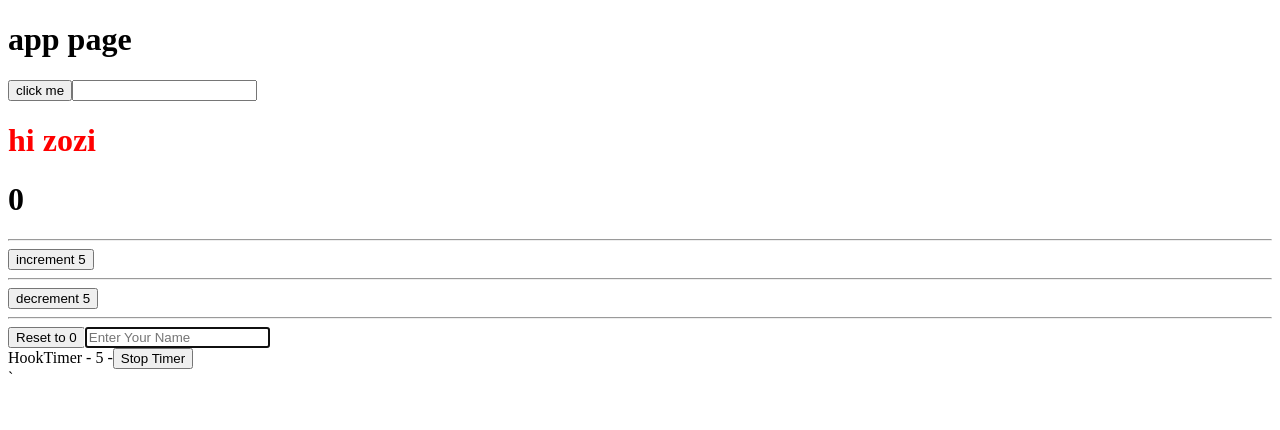
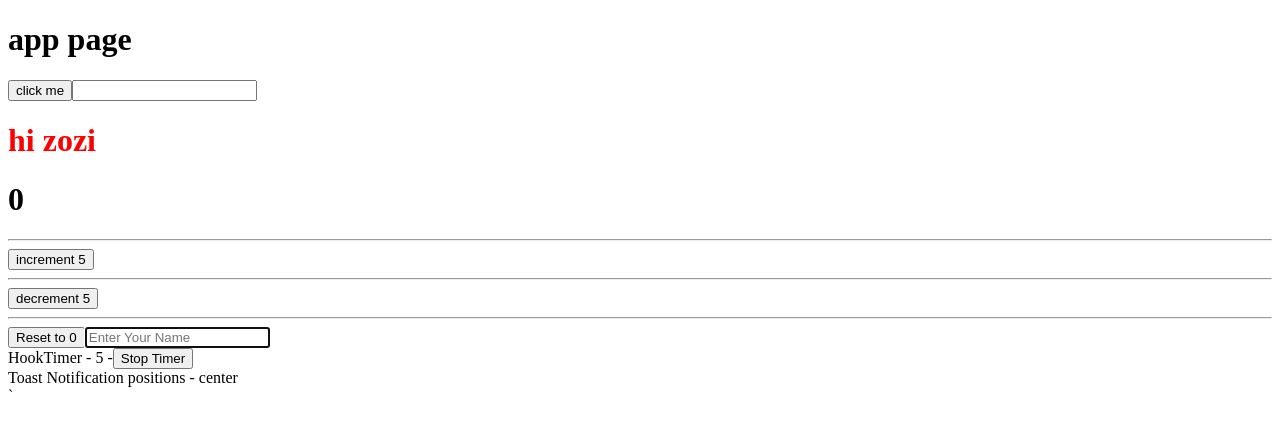
Before and after one commit to mohammadvaladbiegi2/React-Typescript, a React (Vite) app: page / in a window 1280 px wide. Shown: the top 430 px of the page. Built offline with nearby package versions, Linux system fonts and the light colour scheme.

Commit message:
Template Literals and Exclude

```diff
--- a/src/App.tsx
+++ b/src/App.tsx
@@ -6,6 +6,7 @@ import Reducer from "./component/Hooks/Reducer";
 import ContexThemProvider from "./component/ContexAPI/themcontex";
 import InputRef from "./component/UseRef-type/input.Ref.Simple";
 import { MutableRef } from "./component/UseRef-type/Mutable.Ref";
+import { Toast } from "./component/Template-Literals-Exclude/Positions";
 
 const App = (): JSX.Element => {
 
@@ -30,6 +31,7 @@ const App = (): JSX.Element => {
       <Reducer />
       <InputRef />
       <MutableRef />
+      <Toast positions="center"/>
     </ContexThemProvider>
   );
 }
--- a/src/component/Template-Literals-Exclude/Positions.tsx
+++ b/src/component/Template-Literals-Exclude/Positions.tsx
@@ -19,12 +19,15 @@ type positionType = `${HorizontalPosition}-${VerticalPosition}` // still we have
 // with using Exclude
 
 
-type positionTypeExclude = Exclude<`${HorizontalPosition}-${VerticalPosition}`, 'center-center'> | 'center' // first arg is positions and second arg  There is a situation that I want to be removed
+type positionTypeExclude = Exclude<`${HorizontalPosition}-${VerticalPosition}`, 'center-center'> | 'center' // first arg is positions and second arg  There is a position that we want to be removed
 
 // and this | 'center' mean positions also can be single center
 
+type ToastProps = {
+    positions : positionTypeExclude
+}
 
 
-export const Toast = (position: positionTypeExclude) => {
-    return <div>Toast Notification Position - {position}</div>
+export const Toast = ({positions}: ToastProps) => {
+    return <div>Toast Notification positions - {positions}</div>
 }
```
